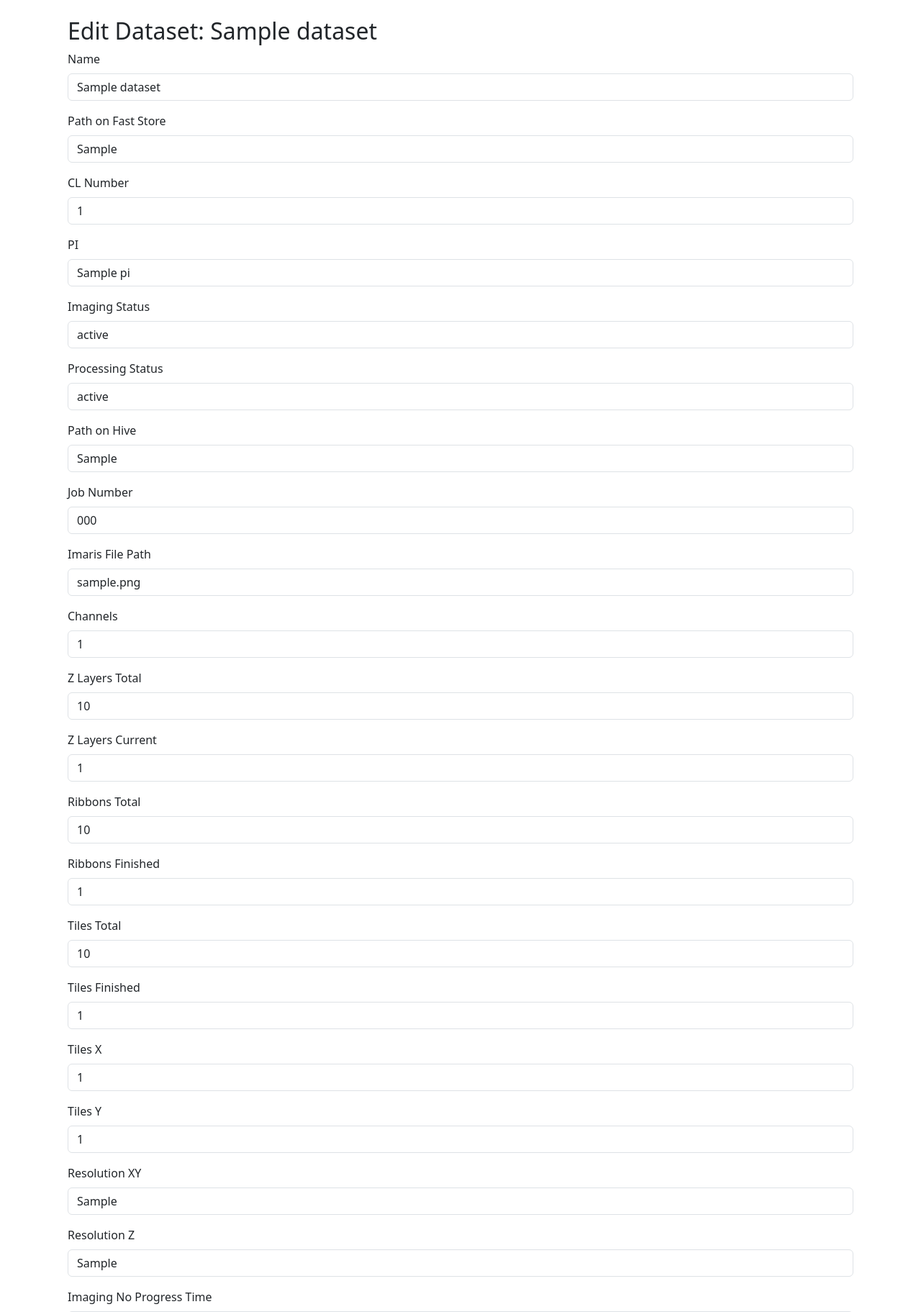
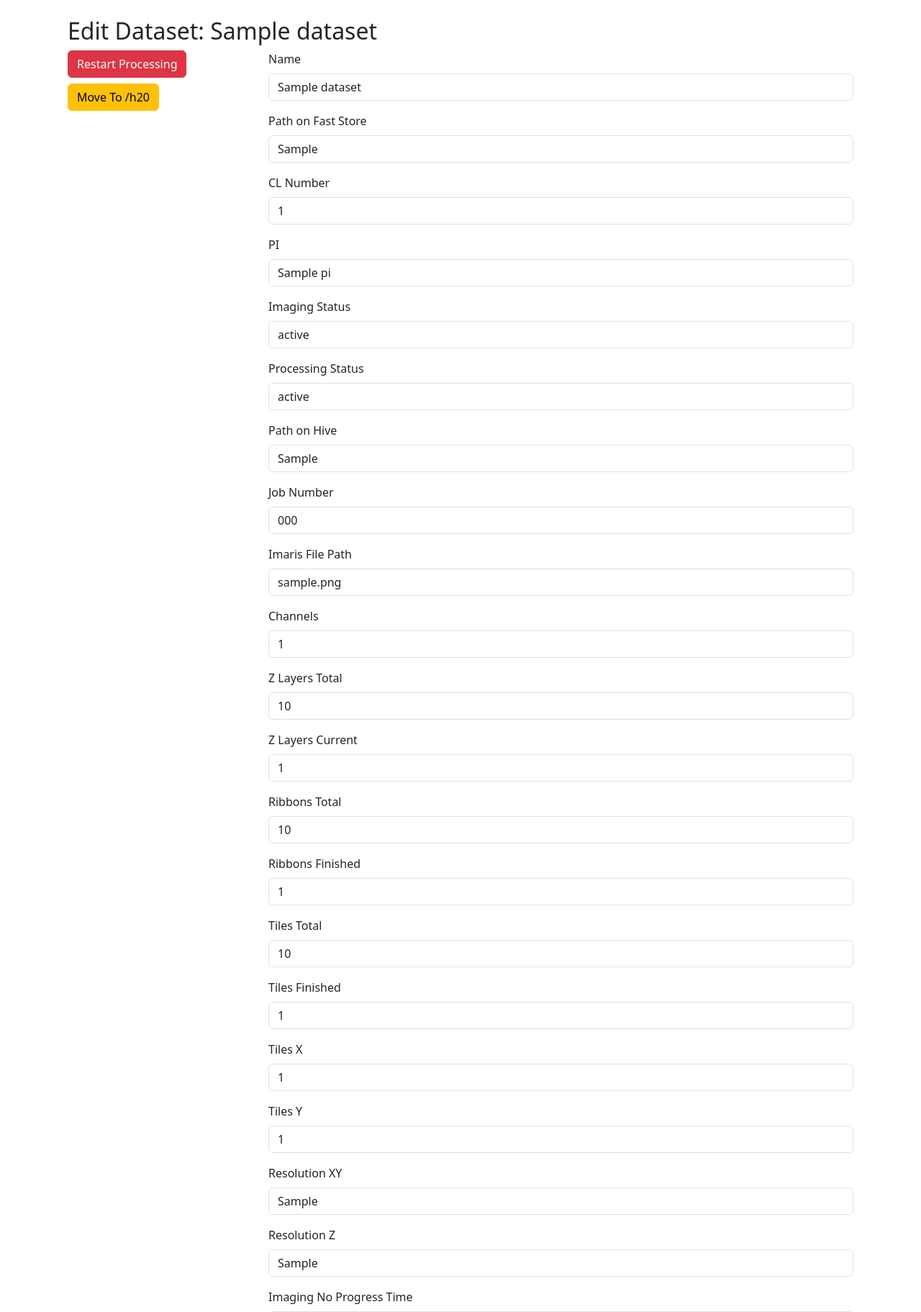
Before and after one commit to CBI-PITT/micro_status_flask, a Flask app: page /datasets/1/edit in a window 1280 px wide. Shown: the part 80-1903 px from the top of the page at 72% size. Run offline with Flask 3, Linux system fonts and the light colour scheme; a user stored in the database is signed in; tables that the repository leaves empty hold one stand-in row (values such as "Sample post"); some libraries are stand-ins or nearby versions.

Commit message:
Move dataset buttons to the top pf the page

```diff
--- a/micro_status_flask/templates/edit_dataset.html
+++ b/micro_status_flask/templates/edit_dataset.html
@@ -3,6 +3,29 @@
 <div class="container mt-4">
     <h2>Edit Dataset: {{ dataset.name }}</h2>
 
+    <div class="row">
+        <!-- Action Buttons -->
+        <div class="col-lg-3 mb-4">
+            <div class="d-flex flex-column gap-2 align-items-start">
+                <form method="POST" action="{{ url_for('restart_processing', dataset_id=dataset.id) }}">
+                    <button type="submit" class="btn btn-danger">Restart Processing</button>
+                </form>
+                <form method="POST" action="{{ url_for('move_dataset_to_h20', dataset_id=dataset.id) }}">
+                    <button type="submit" class="btn btn-warning">Move To /h20</button>
+                </form>
+                {% if show_mosaic %}
+                    <a class="btn btn-info" href="{{ url_for('mosaic_view', dataset_id=dataset.id) }}">Align OME-Zarr tiles</a>
+                    <a class="btn btn-info" href="{{ url_for('brightness_view', dataset_id=dataset.id) }}">Adjust lighting</a>
+                    <form method="POST" action="{{ url_for('open_virtual_stitched', dataset_id=dataset.id) }}" target="_blank">
+                        <input type="hidden" name="token" value="{{ virtual_zarr_token }}">
+                        <button type="submit" class="btn btn-info">View virtually stitched tiles</button>
+                    </form>
+                {% endif %}
+            </div>
+        </div>
+
+        <!-- Editable Fields -->
+        <div class="col-lg-9">
             <form method="POST">
                 {{ form.hidden_tag() }}
 
@@ -21,26 +44,15 @@
                         {% else %}
                             {{ field(class="form-control") }}
                         {% endif %}
+                        {% if field.errors %}
+                            <div class="text-danger">{{ field.errors[0] }}</div>
+                        {% endif %}
                     </div>
                 {% endfor %}
 
                 {{ form.submit(class="btn btn-primary") }}
             </form>
-    <div class="d-flex gap-2 mt-3">
-        <form method="POST" action="{{ url_for('restart_processing', dataset_id=dataset.id) }}">
-            <button type="submit" class="btn btn-danger">Restart Processing</button>
-        </form>
-        <form method="POST" action="{{ url_for('move_dataset_to_h20', dataset_id=dataset.id) }}">
-            <button type="submit" class="btn btn-warning">Move To /h20</button>
-        </form>
-        {% if show_mosaic %}
-            <a class="btn btn-info" href="{{ url_for('mosaic_view', dataset_id=dataset.id) }}">Align OME-Zarr tiles</a>
-            <a class="btn btn-info" href="{{ url_for('brightness_view', dataset_id=dataset.id) }}">Adjust lighting</a>
-            <form method="POST" action="{{ url_for('open_virtual_stitched', dataset_id=dataset.id) }}" target="_blank">
-                <input type="hidden" name="token" value="{{ virtual_zarr_token }}">
-                <button type="submit" class="btn btn-info">View virtually stitched tiles</button>
-            </form>
-        {% endif %}
+        </div>
     </div>
 </div>
 {% endblock %}
```
Lines whose indentation alone changed are shown as unchanged.
